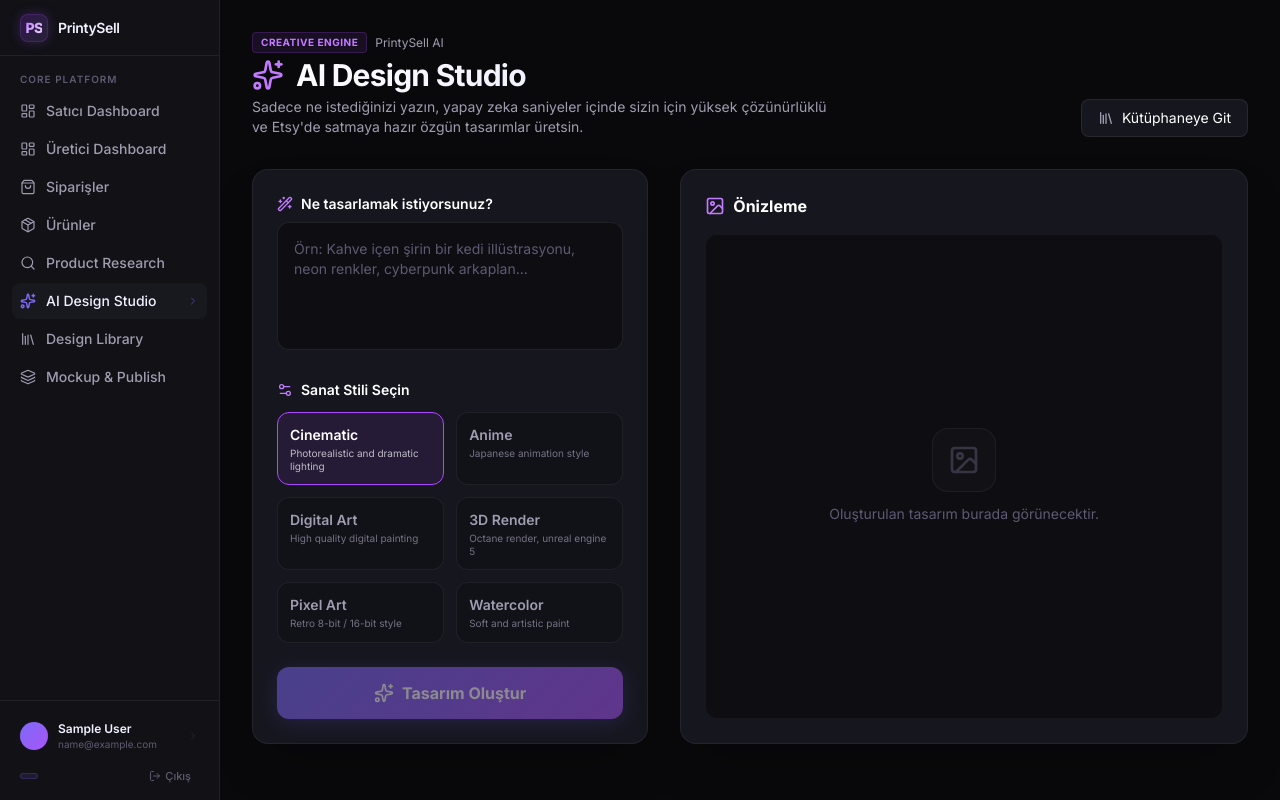
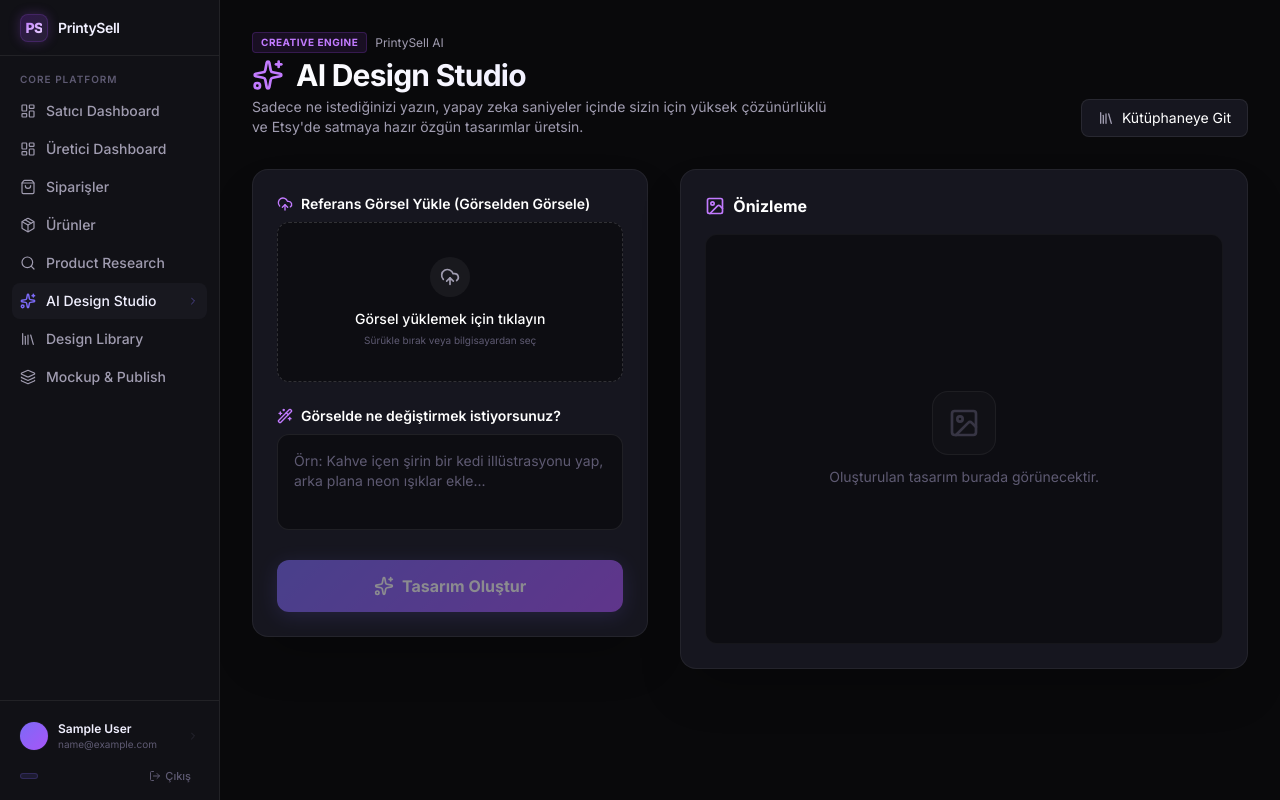
Before and after one commit to Oguzhan1511/etsy, a Next.js app: page /ai-design-studio in a window 1280 px wide. Built offline with nearby package versions, Linux system fonts and the light colour scheme; sample sign-in values are in the browser's storage.

Commit message:
feat(ai-design-studio): use image-to-image without style picker

```diff
--- a/src/app/ai-design-studio/page.tsx
+++ b/src/app/ai-design-studio/page.tsx
@@ -1,7 +1,7 @@
 "use client";
 
 import React, { useState } from "react";
-import { Sparkles, Wand2, Loader2, Download, Library, CheckCircle2, Image as ImageIcon, Settings2 } from "lucide-react";
+import { Sparkles, Wand2, Loader2, Download, Library, CheckCircle2, Image as ImageIcon, UploadCloud, X } from "lucide-react";
 import Link from "next/link";
 
 interface DesignItem {
@@ -13,19 +13,21 @@ interface DesignItem {
 
 export default function AIDesignStudioPage() {
   const [prompt, setPrompt] = useState("");
-  const [style, setStyle] = useState("cinematic");
   const [isGenerating, setIsGenerating] = useState(false);
   const [generatedImage, setGeneratedImage] = useState<string | null>(null);
   const [isSaved, setIsSaved] = useState(false);
+  const [referenceImage, setReferenceImage] = useState<string | null>(null);
 
-  const STYLES = [
-    { id: "cinematic", label: "Cinematic", desc: "Photorealistic and dramatic lighting" },
-    { id: "anime", label: "Anime", desc: "Japanese animation style" },
-    { id: "digital-art", label: "Digital Art", desc: "High quality digital painting" },
-    { id: "3d-model", label: "3D Render", desc: "Octane render, unreal engine 5" },
-    { id: "pixel-art", label: "Pixel Art", desc: "Retro 8-bit / 16-bit style" },
-    { id: "watercolor", label: "Watercolor", desc: "Soft and artistic paint" },
-  ];
+  const handleImageUpload = (e: React.ChangeEvent<HTMLInputElement>) => {
+    const file = e.target.files?.[0];
+    if (file) {
+      const reader = new FileReader();
+      reader.onloadend = () => {
+        setReferenceImage(reader.result as string);
+      };
+      reader.readAsDataURL(file);
+    }
+  };
 
   const handleGenerate = (e: React.FormEvent) => {
     e.preventDefault();
@@ -37,7 +39,7 @@ export default function AIDesignStudioPage() {
 
     // Using Pollinations AI for free, fast, no-auth image generation
     const seed = Math.floor(Math.random() * 1000000);
-    const finalPrompt = encodeURIComponent(`${prompt}, ${style} style, masterpiece, best quality`);
+    const finalPrompt = encodeURIComponent(`${prompt}, masterpiece, best quality`);
     const imageUrl = `https://image.pollinations.ai/prompt/${finalPrompt}?seed=${seed}&width=1024&height=1024&nologo=true`;
 
     // Preload image to avoid showing broken state
@@ -113,50 +115,62 @@ export default function AIDesignStudioPage() {
           <div className="bg-[#16161f] rounded-2xl border border-white/[0.06] p-6 shadow-2xl">
             <form onSubmit={handleGenerate} className="space-y-6">
 
+              {/* Reference Image Upload */}
+              <div className="space-y-2">
+                <label className="text-sm font-semibold text-white flex items-center gap-2">
+                  <UploadCloud className="w-4 h-4 text-purple-400" />
+                  Referans Görsel Yükle (Görselden Görsele)
+                </label>
+                {referenceImage ? (
+                  <div className="relative w-full h-40 rounded-xl overflow-hidden border border-white/[0.08] group">
+                    <img src={referenceImage} alt="Reference" className="w-full h-full object-cover" />
+                    <div className="absolute inset-0 bg-black/50 opacity-0 group-hover:opacity-100 transition-opacity flex items-center justify-center backdrop-blur-sm">
+                      <button
+                        type="button"
+                        onClick={() => setReferenceImage(null)}
+                        className="p-2 bg-red-500/20 hover:bg-red-500/40 text-red-300 rounded-full transition-colors"
+                      >
+                        <X className="w-5 h-5" />
+                      </button>
+                    </div>
+                  </div>
+                ) : (
+                  <label className="flex flex-col items-center justify-center w-full h-40 bg-black/40 border border-dashed border-white/[0.15] hover:border-purple-500/50 hover:bg-black/60 rounded-xl cursor-pointer transition-all group">
+                    <div className="w-10 h-10 rounded-full bg-white/[0.05] flex items-center justify-center mb-3 group-hover:bg-purple-500/20 group-hover:text-purple-400 transition-colors">
+                      <UploadCloud className="w-5 h-5 text-[#a09cb0] group-hover:text-purple-400" />
+                    </div>
+                    <span className="text-sm text-white font-medium">Görsel yüklemek için tıklayın</span>
+                    <span className="text-[10px] text-[#5e5a72] mt-1">Sürükle bırak veya bilgisayardan seç</span>
+                    <input
+                      type="file"
+                      accept="image/*"
+                      className="hidden"
+                      onChange={handleImageUpload}
+                    />
+                  </label>
+                )}
+              </div>
+
               {/* Prompt Input */}
               <div className="space-y-2">
                 <label className="text-sm font-semibold text-white flex items-center gap-2">
                   <Wand2 className="w-4 h-4 text-purple-400" />
-                  Ne tasarlamak istiyorsunuz?
+                  Görselde ne değiştirmek istiyorsunuz?
                 </label>
                 <textarea
                   value={prompt}
                   onChange={(e) => setPrompt(e.target.value)}
-                  placeholder="Örn: Kahve içen şirin bir kedi illüstrasyonu, neon renkler, cyberpunk arkaplan..."
-                  className="w-full h-32 bg-black/40 border border-white/[0.08] text-sm text-white rounded-xl p-4 focus:outline-none focus:border-purple-500/50 focus:ring-1 focus:ring-purple-500/50 transition-all resize-none placeholder:text-[#5e5a72]"
+                  placeholder="Örn: Kahve içen şirin bir kedi illüstrasyonu yap, arka plana neon ışıklar ekle..."
+                  className="w-full h-24 bg-black/40 border border-white/[0.08] text-sm text-white rounded-xl p-4 focus:outline-none focus:border-purple-500/50 focus:ring-1 focus:ring-purple-500/50 transition-all resize-none placeholder:text-[#5e5a72]"
                   required
                 />
-              </div>
-
-              {/* Style Selection */}
-              <div className="space-y-3">
-                <label className="text-sm font-semibold text-white flex items-center gap-2">
-                  <Settings2 className="w-4 h-4 text-purple-400" />
-                  Sanat Stili Seçin
-                </label>
-                <div className="grid grid-cols-2 gap-3">
-                  {STYLES.map((s) => (
-                    <div
-                      key={s.id}
-                      onClick={() => setStyle(s.id)}
-                      className={`p-3 rounded-xl border cursor-pointer transition-all duration-200 ${
-                        style === s.id
-                          ? 'bg-purple-500/10 border-purple-500 text-white'
-                          : 'bg-black/20 border-white/[0.06] text-[#a09cb0] hover:border-white/[0.15] hover:bg-black/40'
-                      }`}
-                    >
-                      <div className="font-semibold text-sm mb-0.5">{s.label}</div>
-                      <div className="text-[10px] opacity-70 leading-tight">{s.desc}</div>
-                    </div>
-                  ))}
-                </div>
               </div>
 
               {/* Generate Button */}
               <button
                 type="submit"
                 disabled={isGenerating || !prompt.trim()}
-                className="w-full flex items-center justify-center gap-2 py-3.5 rounded-xl font-bold text-white transition-all disabled:opacity-50 disabled:cursor-not-allowed group relative overflow-hidden"
+                className="w-full flex items-center justify-center gap-2 py-3.5 rounded-xl font-bold text-white transition-all disabled:opacity-50 disabled:cursor-not-allowed group relative overflow-hidden mt-2"
                 style={{
                   background: "linear-gradient(135deg, #7c6af7 0%, #a855f7 100%)",
                   boxShadow: "0 4px 20px rgba(124,106,247,0.3)",
```
